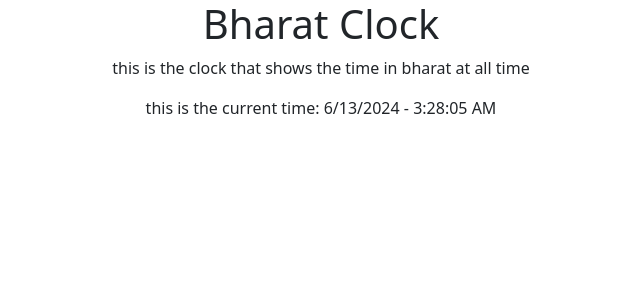
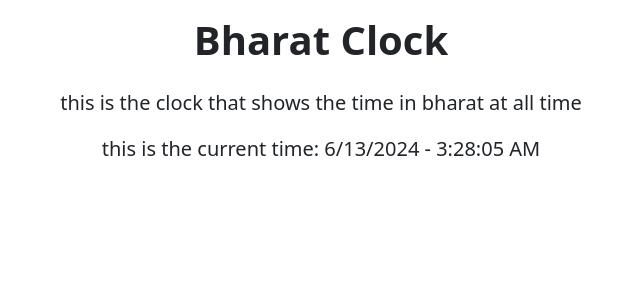
Before and after one commit to Asthaviradiya/Bharat-Clock, a React (Vite) app in the folder bharat-clock-version-1/: page / in a window 1280 px wide. Shown: the top 300 px of the page, without its empty margins (319-959 px from the left). Built offline with nearby package versions, Linux system fonts and the light colour scheme.

Commit message:
all jsx file is updated

```diff
--- a/bharat-clock-version-1/src/components/ClockHeading.jsx
+++ b/bharat-clock-version-1/src/components/ClockHeading.jsx
@@ -1,4 +1,4 @@
 let ClockHeading = () => {
-    return <h1>Bharat Clock</h1>
+    return <h1 className="fw-bolder py-3 ">Bharat Clock</h1>
 }
 export default ClockHeading;
--- a/bharat-clock-version-1/src/components/ClockSlogan.jsx
+++ b/bharat-clock-version-1/src/components/ClockSlogan.jsx
@@ -1,4 +1,4 @@
 let ClockSlogan = () => {
-    return <p>this is the clock that shows the time in bharat at all time</p>
+    return <p className="lead">this is the clock that shows the time in bharat at all time</p>
 }
 export default ClockSlogan;
--- a/bharat-clock-version-1/src/components/CurrentTime.jsx
+++ b/bharat-clock-version-1/src/components/CurrentTime.jsx
@@ -1,5 +1,5 @@
 let CurrentTime = () => {
     let time = new Date();
-    return <p>this is the current time: {time.toLocaleDateString()} - {time.toLocaleTimeString()}</p>
+    return <p className="lead">this is the current time: {time.toLocaleDateString()} - {time.toLocaleTimeString()}</p>
 }
 export default CurrentTime;
```
